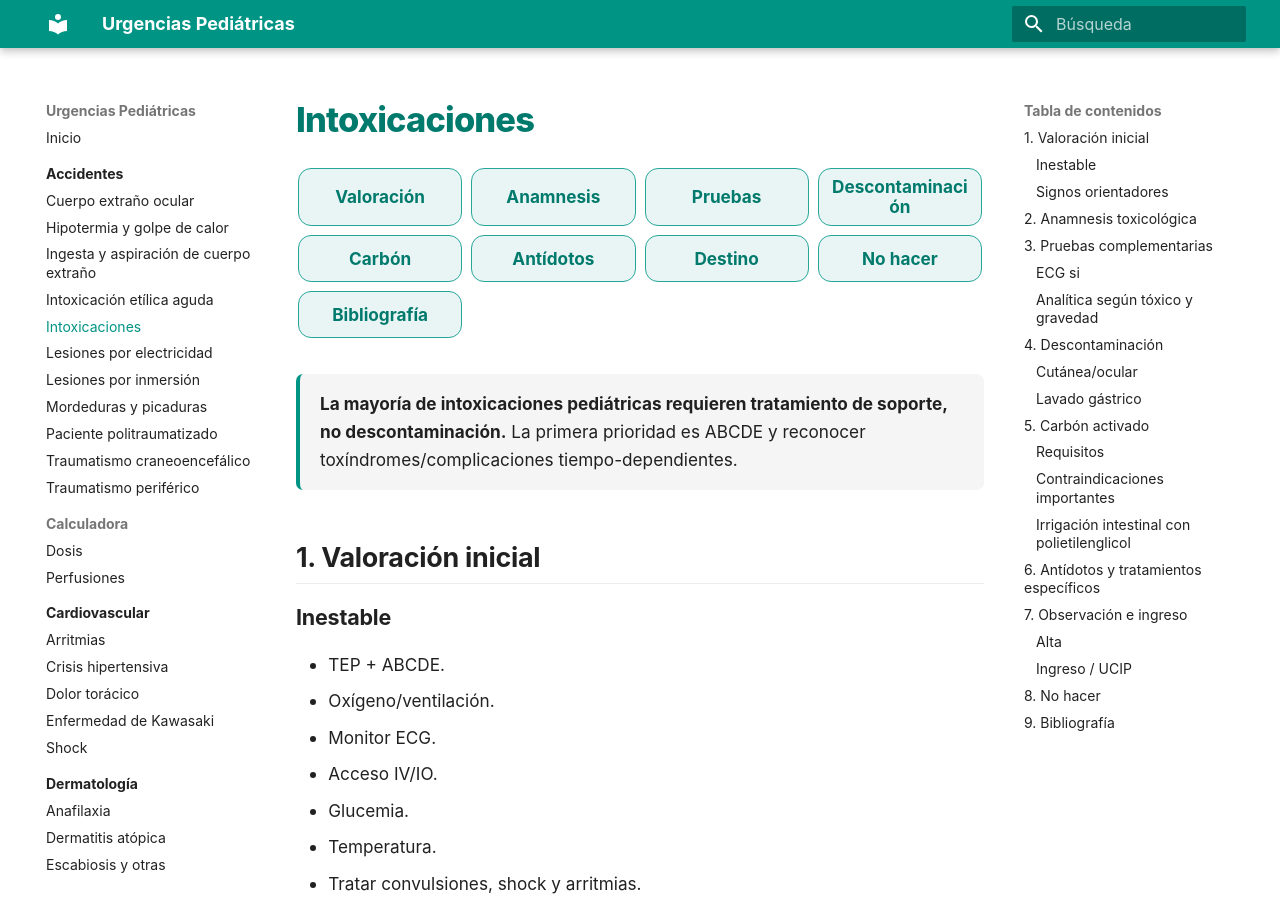
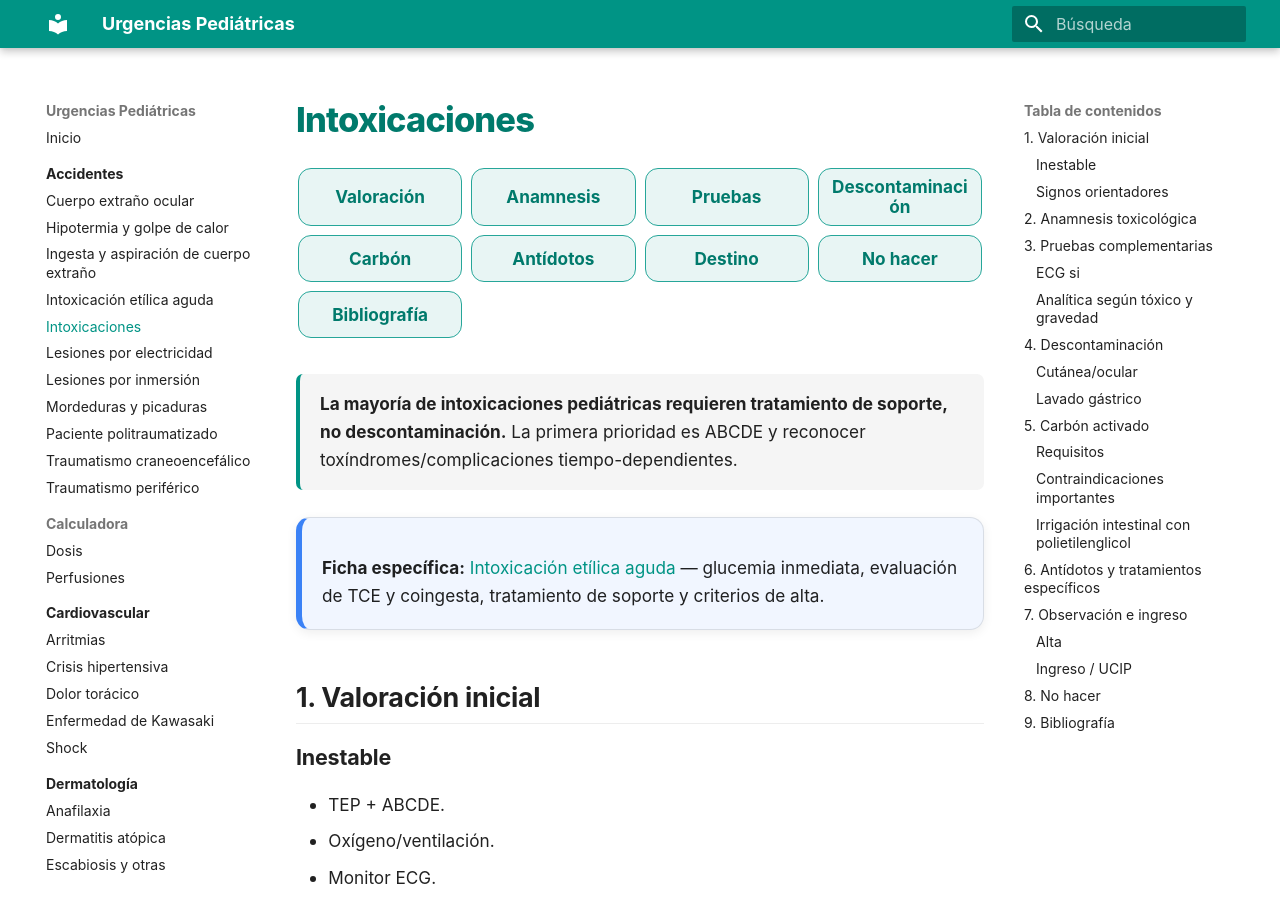
Before and after one commit to gonzaloares/urgencias-pediatricas, an MkDocs documentation site: the page built from docs/toxicologia/intoxicaciones.md, in a window 1280 px wide and 900 px high. Built offline with MkDocs 1.6.1 and Material for MkDocs 9.7.7, drawn with Linux system fonts in a browser that asks for light colours.

Commit message:
docs: vincular intoxicación etílica desde intoxicaciones

```diff
--- a/docs/toxicologia/intoxicaciones.md
+++ b/docs/toxicologia/intoxicaciones.md
@@ -8,6 +8,12 @@
 
 <div class="protocol-intro">
   <strong>La mayoría de intoxicaciones pediátricas requieren tratamiento de soporte, no descontaminación.</strong> La primera prioridad es ABCDE y reconocer toxíndromes/complicaciones tiempo-dependientes.
+</div>
+
+<div class="clinical-card clinical-card-note" markdown="1">
+
+**Ficha específica:** [Intoxicación etílica aguda](intoxicacion-etilica-aguda.md) — glucemia inmediata, evaluación de TCE y coingesta, tratamiento de soporte y criterios de alta.
+
 </div>
 
 <a id="valoracion"></a>
```
